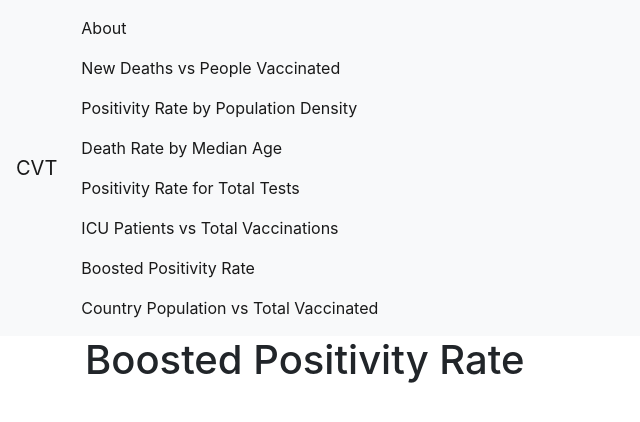
After one commit to ajeukeng/gradproject, a Flask app: page /boosted_positive_rate in a window 1280 px wide. The commit adds this page. Shown: the top 422 px of the page, without its empty margins (0-640 px from the left). Run offline with Flask 2, Linux system fonts and the light colour scheme; some libraries are stand-ins or nearby versions.

Commit message:
add templates for remaining queries

```diff
--- a/src/covidVisualizationTool/app/main_app.py
+++ b/src/covidVisualizationTool/app/main_app.py
@@ -36,5 +36,35 @@ def about():
     return render_template('about.html')
 
 
+@app.route("/positive_rate_by_population_density")
+def positive_rate_by_population_density():
+    return render_template('positive_rate_by_population_density.html')
+
+
+@app.route("/median_age_death_rate")
+def median_age_death_rate():
+    return render_template('median_age_death_rate.html')
+
+
+@app.route("/positive_rate_for_total_tests")
+def positive_rate_for_total_tests():
+    return render_template('positive_rate_for_total_tests.html')
+
+
+@app.route("/icu_patients_vaccinations")
+def icu_patients_vaccinations():
+    return render_template('icu_patients_vaccinations.html')
+
+
+@app.route("/boosted_positive_rate")
+def boosted_positive_rate():
+    return render_template('boosted_positive_rate.html')
+
+
+@app.route("/population_vaccinated")
+def population_vaccinated():
+    return render_template('population_vaccinated.html')
+
+
 if __name__ == "__main__":
     app.run(debug=True)
--- a/src/covidVisualizationTool/app/templates/base.html
+++ b/src/covidVisualizationTool/app/templates/base.html
@@ -21,7 +21,12 @@
             <li class="nav-item active">
                 <a class="nav-link" href="{{ url_for('about') }}">About</a>
                 <a class="nav-link" href="{{ url_for('vaccinated_deaths') }}">New Deaths vs People Vaccinated</a>
-
+                <a class="nav-link" href="{{ url_for('positive_rate_by_population_density') }}">Positivity Rate by Population Density</a>
+                <a class="nav-link" href="{{ url_for('median_age_death_rate') }}">Death Rate by Median Age</a>
+                <a class="nav-link" href="{{ url_for('positive_rate_for_total_tests') }}">Positivity Rate for Total Tests</a>
+                <a class="nav-link" href="{{ url_for('icu_patients_vaccinations') }}">ICU Patients vs Total Vaccinations</a>
+                <a class="nav-link" href="{{ url_for('boosted_positive_rate') }}">Boosted Positivity Rate</a>
+                <a class="nav-link" href="{{ url_for('population_vaccinated') }}">Country Population vs Total Vaccinated</a>
             </li>
             </ul>
         </div>
--- /dev/null
+++ b/src/covidVisualizationTool/app/templates/boosted_positive_rate.html
@@ -0,0 +1,6 @@
+{% extends 'base.html' %}
+
+{% block content %}
+    <h1>{% block title %} Boosted Positivity Rate {% endblock %}</h1>
+
+{% endblock %}
--- /dev/null
+++ b/src/covidVisualizationTool/app/templates/icu_patients_vaccinations.html
@@ -0,0 +1,6 @@
+{% extends 'base.html' %}
+
+{% block content %}
+    <h1>{% block title %} ICU Patients vs Total Vaccinations {% endblock %}</h1>
+
+{% endblock %}
--- /dev/null
+++ b/src/covidVisualizationTool/app/templates/median_age_death_rate.html
@@ -0,0 +1,6 @@
+{% extends 'base.html' %}
+
+{% block content %}
+    <h1>{% block title %} Death Rate by Median Age {% endblock %}</h1>
+
+{% endblock %}
--- /dev/null
+++ b/src/covidVisualizationTool/app/templates/population_vaccinated.html
@@ -0,0 +1,6 @@
+{% extends 'base.html' %}
+
+{% block content %}
+    <h1>{% block title %} Country Population vs Number of Vaccinated{% endblock %}</h1>
+
+{% endblock %}
--- /dev/null
+++ b/src/covidVisualizationTool/app/templates/positive_rate_by_population_density.html
@@ -0,0 +1,6 @@
+{% extends 'base.html' %}
+
+{% block content %}
+    <h1>{% block title %} Positivity Rate by Population Density {% endblock %}</h1>
+
+{% endblock %}
--- /dev/null
+++ b/src/covidVisualizationTool/app/templates/positive_rate_for_total_tests.html
@@ -0,0 +1,6 @@
+{% extends 'base.html' %}
+
+{% block content %}
+    <h1>{% block title %} Positivity Rate by Total Tests {% endblock %}</h1>
+
+{% endblock %}
--- a/src/covidVisualizationTool/queries/queryData.py
+++ b/src/covidVisualizationTool/queries/queryData.py
@@ -44,7 +44,7 @@ class QueryData(dbBase):
         """Query to retrieve number median age vs number of deaths over time"""
         pass
 
-    def get_positive_rate_for_total_test(self):
+    def get_positive_rate_for_total_tests(self):
         """Query to retrieve the number of positive tests vs total tests"""
         pass
 
```
